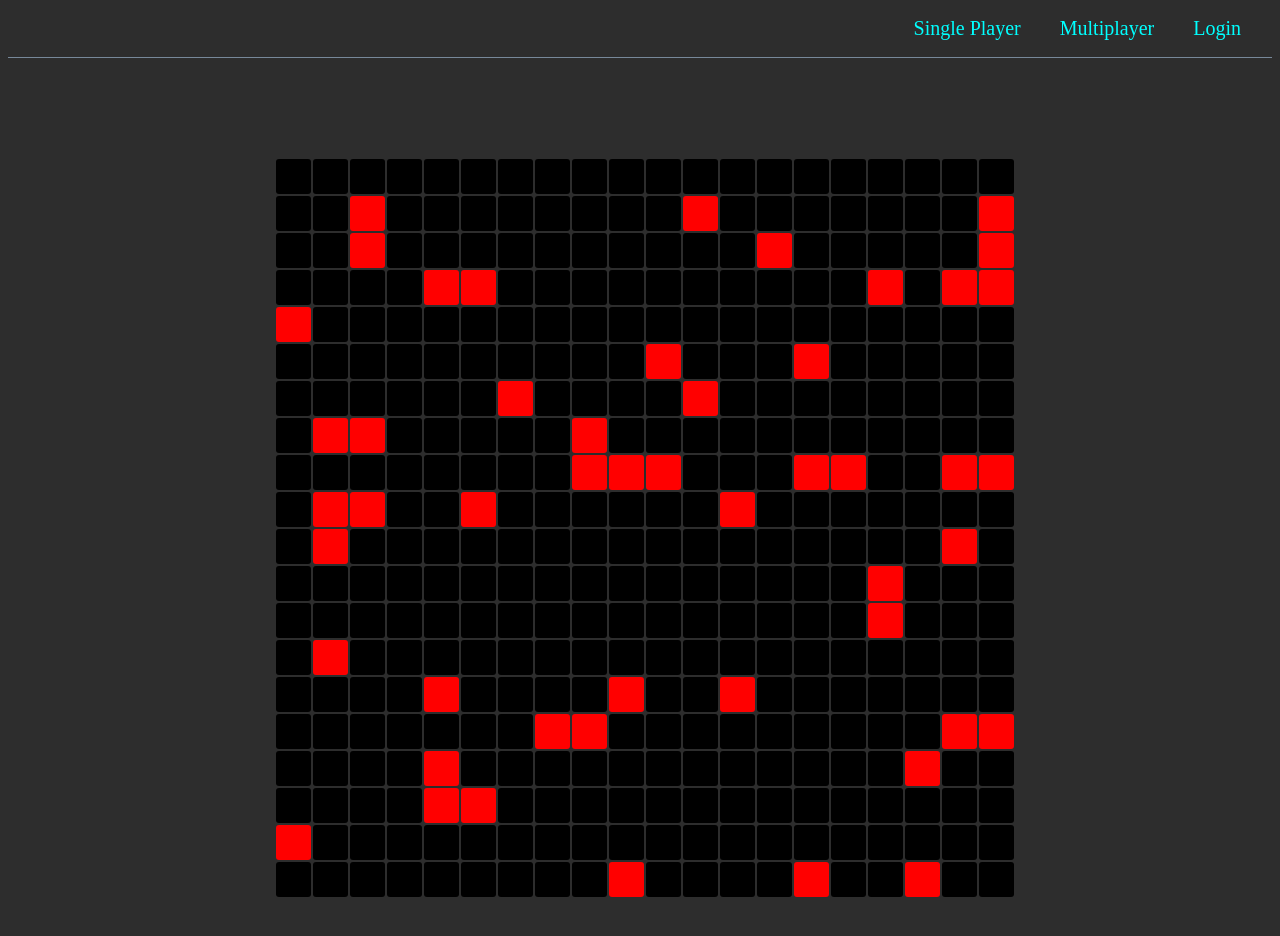
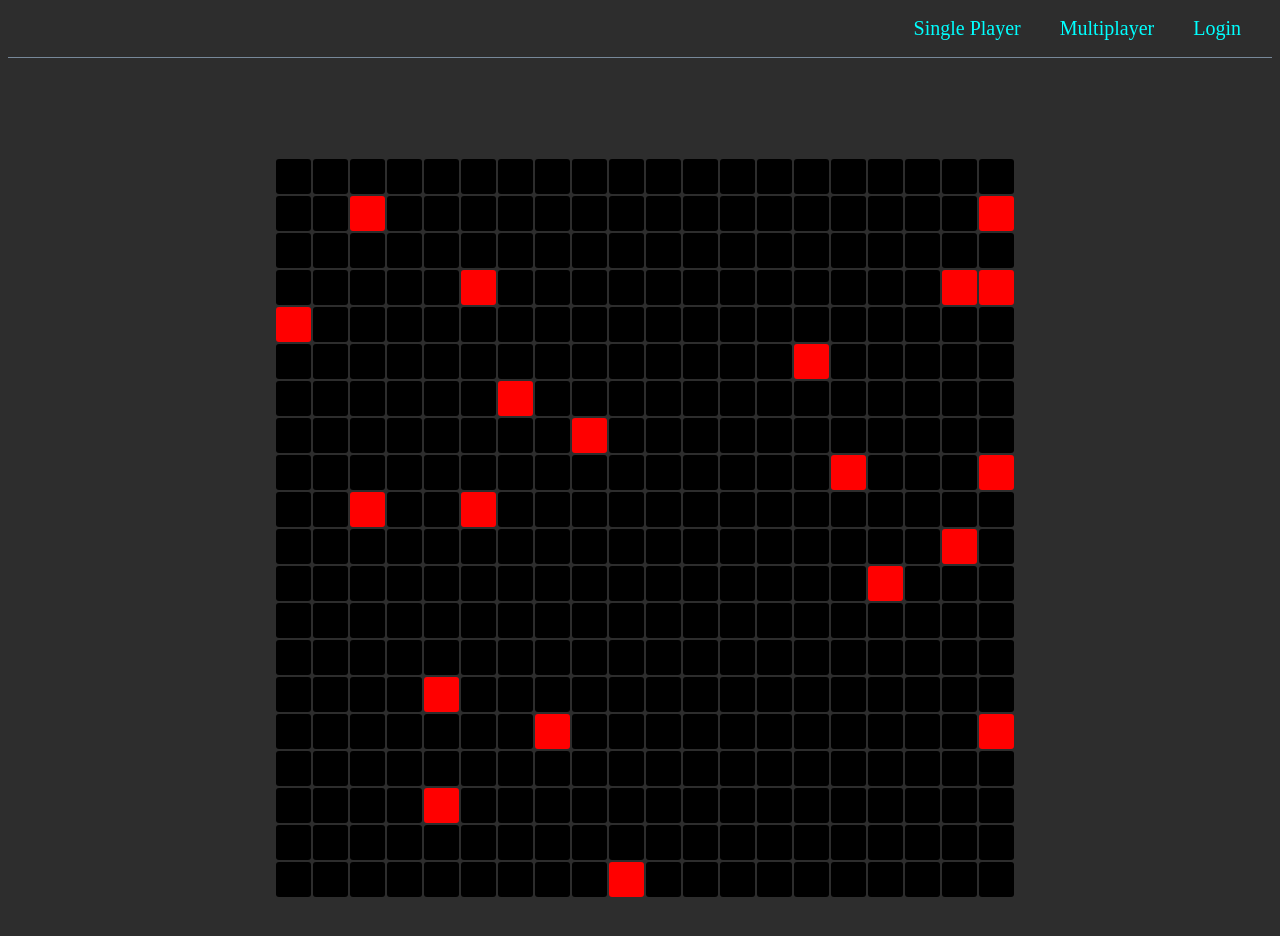
Before and after one commit to Ben-Bauer-15/minesweeper, an Angular app in the folder client/public/: page / in a window 1280 px wide. Shown: the top 936 px of the page. Built offline with nearby package versions, Linux system fonts and the light colour scheme.

Commit message:
merged randomized to master

```diff
--- a/client/public/src/app/single/single.component.ts
+++ b/client/public/src/app/single/single.component.ts
@@ -33,12 +33,12 @@ export class SingleComponent implements OnInit {
     }
 
     //invoke the placeMines method to populate the grid with mines
-    this.placeMines("expert")
+    this.placeMines("easy")
     console.log(this.gameArray)
   }
 
 
-  //reveals a cell that is clicked
+  //reveals a cell that is clicked`
   uncover(i,j){
     console.log(this.gameArray[i][j])
     this.gameArray[i][j].clicked = true
```
